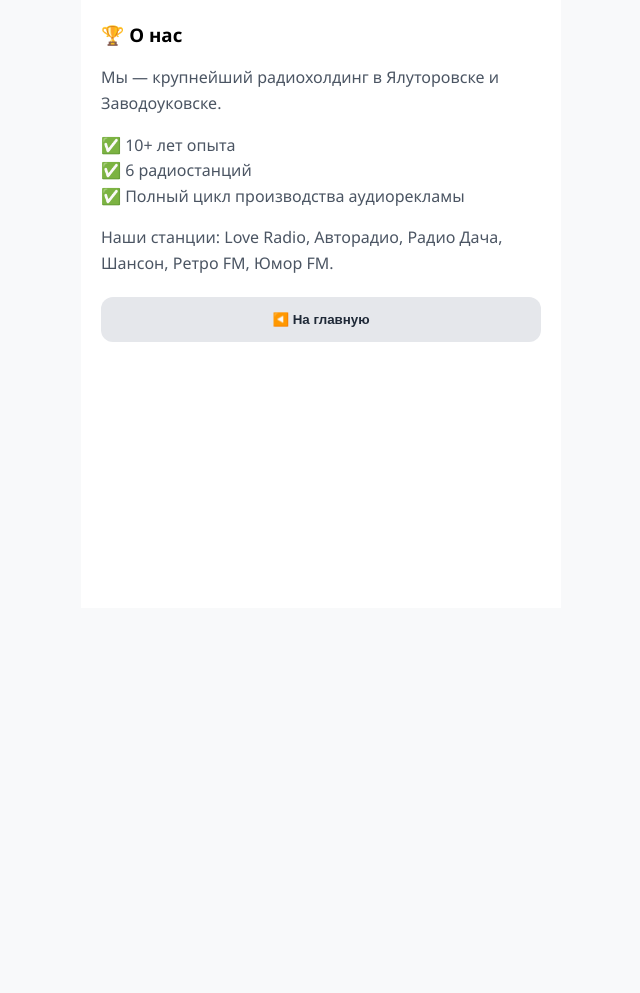
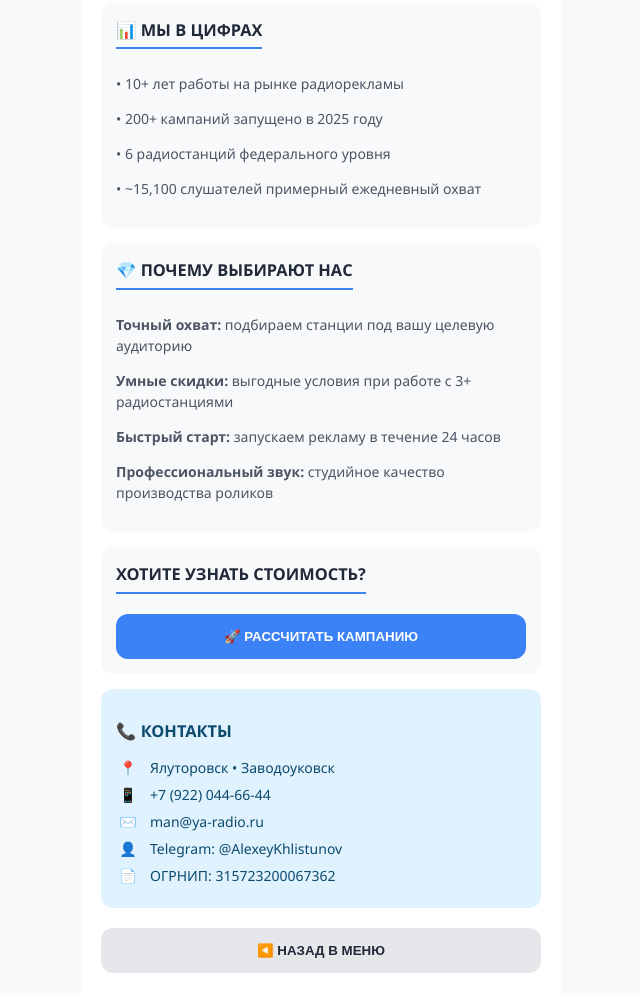
Before and after one commit to akhlistunov-sys/-YaRadioBot, a plain HTML site: page frontend/about.html in a window 1280 px wide. Shown: the part 192-1185 px from the top of the page, without its empty margins (319-959 px from the left). Before the commit the page ends 800 px from the top, so only its background shows below. Drawn offline with Linux system fonts and the light colour scheme; a script that the page names is missing.

Commit message:
Update about.html

```diff
--- a/frontend/about.html
+++ b/frontend/about.html
@@ -7,25 +7,77 @@
     <script src="https://telegram.org/js/telegram-web-app.js"></script>
     <style>
         body { margin:0; font-family: 'Segoe UI', sans-serif; background: #f8f9fa; }
-        .container { max-width: 480px; margin: 0 auto; background: white; min-height: 100vh; }
-        .header { text-align: center; padding: 20px; border-bottom: 1px solid #f0f0f0; }
+        .container { max-width: 480px; margin: 0 auto; background: white; min-height: 100vh; display: flex; flex-direction: column; }
+        .header { text-align: center; padding: 20px; border-bottom: 1px solid #f0f0f0; background: white; }
         .header img { max-width: 150px; }
-        .content { padding: 20px; }
-        p { color: #4b5563; line-height: 1.6; }
-        .btn { display: block; width: 100%; padding: 15px; text-align: center; background: #e5e7eb; border-radius: 12px; text-decoration: none; color: #1f2937; font-weight: 600; margin-top: 20px; border: none; }
+        .content { padding: 20px; flex: 1; }
+
+        .info-section { background: #f8f9fa; padding: 15px; border-radius: 12px; margin-bottom: 15px; font-size: 14px; line-height: 1.5; color: #4b5563; }
+        .info-section h3 { color: #1f2937; margin-top: 0; margin-bottom: 10px; border-bottom: 2px solid #3b82f6; padding-bottom: 5px; display: inline-block; }
+
+        .contact-info { background: #e0f2fe; padding: 15px; border-radius: 12px; font-size: 14px; color: #0c4a6e; }
+        .contact-item { display: flex; align-items: center; margin: 8px 0; }
+        .contact-icon { width: 24px; text-align: center; margin-right: 10px; }
+
+        .btn { display: block; width: 100%; padding: 15px; text-align: center; background: #e5e7eb; border-radius: 12px; text-decoration: none; color: #1f2937; font-weight: 600; margin-top: 20px; border: none; cursor: pointer; }
+        .btn-calc { background: #3b82f6; color: white; margin-top: 10px; }
     </style>
 </head>
 <body>
     <div class="container">
         <div class="header">
-            <img src="https://raw.githubusercontent.com/akhlistunov-sys/-YaRadioBot/main/RTO%20640.jpg">
+            <img src="https://raw.githubusercontent.com/akhlistunov-sys/-YaRadioBot/main/RTO%20640.jpg" alt="Logo">
         </div>
+
         <div class="content">
-            <h3>🏆 О нас</h3>
-            <p>Мы — крупнейший радиохолдинг в Ялуторовске и Заводоуковске.</p>
-            <p>✅ 10+ лет опыта<br>✅ 6 радиостанций<br>✅ Полный цикл производства аудиорекламы</p>
-            <p>Наши станции: Love Radio, Авторадио, Радио Дача, Шансон, Ретро FM, Юмор FM.</p>
-            <button class="btn" onclick="window.location.href='/index.html'">◀️ На главную</button>
+            <div class="info-section">
+                <h3>📊 МЫ В ЦИФРАХ</h3>
+                <p>• 10+ лет работы на рынке радиорекламы</p>
+                <p>• 200+ кампаний запущено в 2025 году</p>
+                <p>• 6 радиостанций федерального уровня</p>
+                <p>• ~15,100 слушателей примерный ежедневный охват</p>
+            </div>
+
+            <div class="info-section">
+                <h3>💎 ПОЧЕМУ ВЫБИРАЮТ НАС</h3>
+                <p><strong>Точный охват:</strong> подбираем станции под вашу целевую аудиторию</p>
+                <p><strong>Умные скидки:</strong> выгодные условия при работе с 3+ радиостанциями</p>
+                <p><strong>Быстрый старт:</strong> запускаем рекламу в течение 24 часов</p>
+                <p><strong>Профессиональный звук:</strong> студийное качество производства роликов</p>
+            </div>
+
+            <div class="info-section">
+                <h3>ХОТИТЕ УЗНАТЬ СТОИМОСТЬ?</h3>
+                <button class="btn btn-calc" onclick="window.location.href='/campaign.html'">
+                    🚀 РАССЧИТАТЬ КАМПАНИЮ
+                </button>
+            </div>
+
+            <div class="contact-info">
+                <h3>📞 КОНТАКТЫ</h3>
+                <div class="contact-item">
+                    <div class="contact-icon">📍</div>
+                    <div>Ялуторовск • Заводоуковск</div>
+                </div>
+                <div class="contact-item">
+                    <div class="contact-icon">📱</div>
+                    <div>+7 (922) 044-66-44</div>
+                </div>
+                <div class="contact-item">
+                    <div class="contact-icon">✉️</div>
+                    <div>man@ya-radio.ru</div>
+                </div>
+                <div class="contact-item">
+                    <div class="contact-icon">👤</div>
+                    <div>Telegram: @AlexeyKhlistunov</div>
+                </div>
+                <div class="contact-item">
+                    <div class="contact-icon">📄</div>
+                    <div>ОГРНИП: 315723200067362</div>
+                </div>
+            </div>
+
+            <button class="btn" onclick="window.location.href='/index.html'">◀️ НАЗАД В МЕНЮ</button>
         </div>
     </div>
     <script>let tg=window.Telegram.WebApp; if(tg) tg.ready();</script>
```
